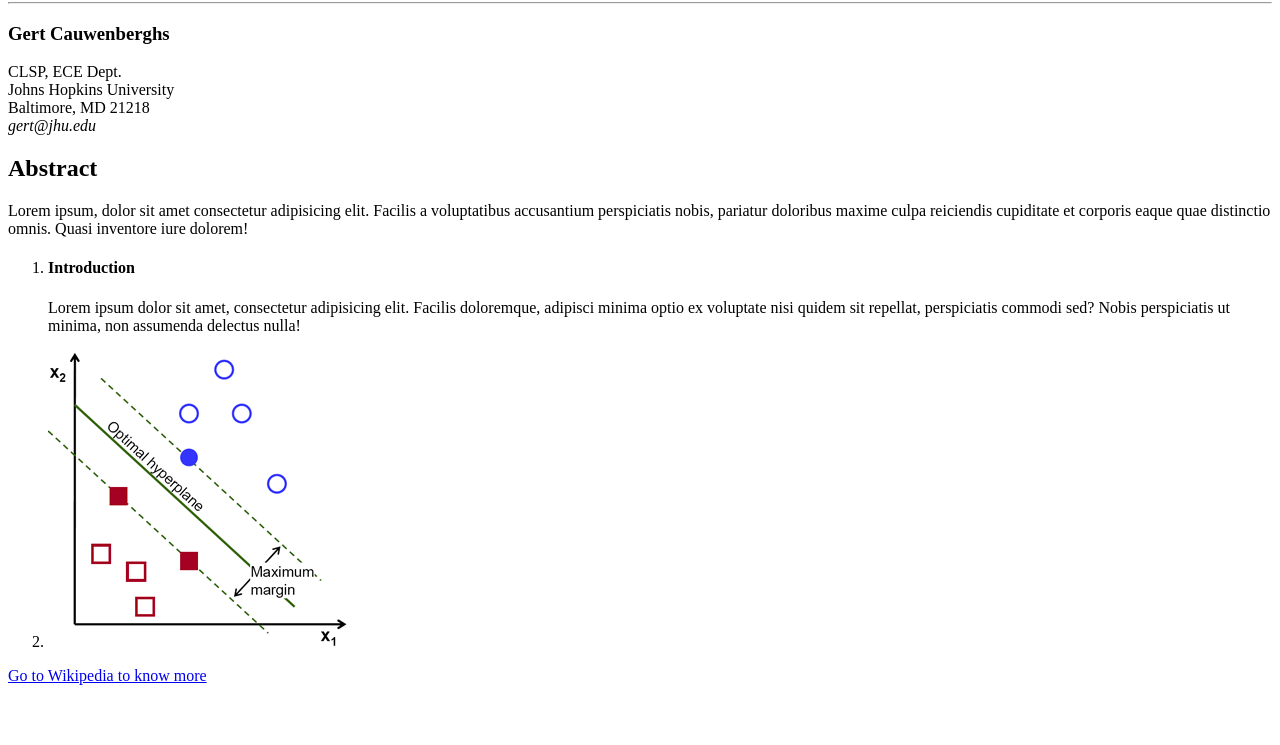
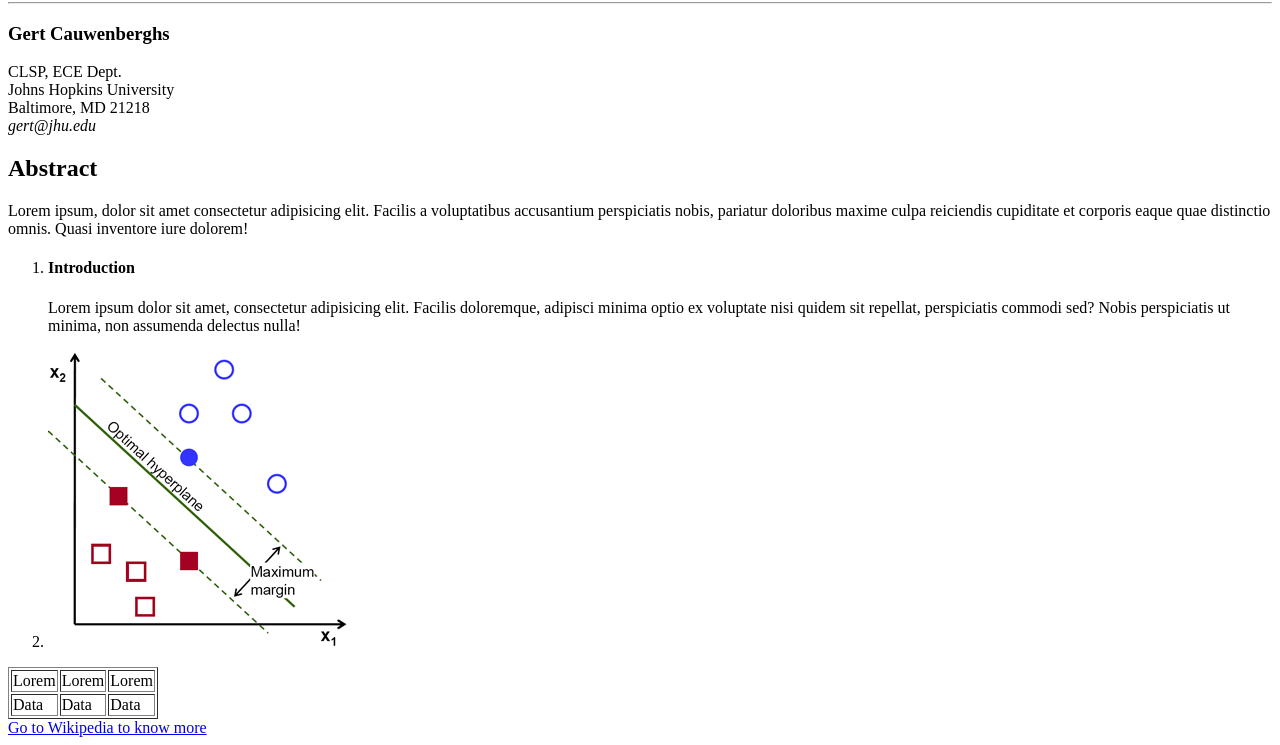
Before and after one commit to Steferre/paper-scientifico, a plain HTML site: page index.html in a window 1280 px wide. Shown: the part 78-823 px from the top of the page. Before the commit the page ends 800 px from the top, so only its background shows below. Drawn offline with Linux system fonts and the light colour scheme.

Commit message:
aggiunto tag <table> come esempio

```diff
--- a/index.html
+++ b/index.html
@@ -54,6 +54,23 @@
                         <img src="img\optimal-hyperplane.png" alt="grafico del paper">
                     </li>
                 </ol>
+                <table border="1">
+                    <thead>
+                        <tr>
+                            <td>Lorem</td>
+                            <td>Lorem</td>
+                            <td>Lorem</td>
+                        </tr>
+                    </thead>
+                    <tbody>
+                        <tr>
+                            <td>Data</td>
+                            <td>Data</td>
+                            <td>Data</td>
+                        </tr>
+                    </tbody>
+                    <tfoot></tfoot>
+                </table>
 
             </section>
 
```
